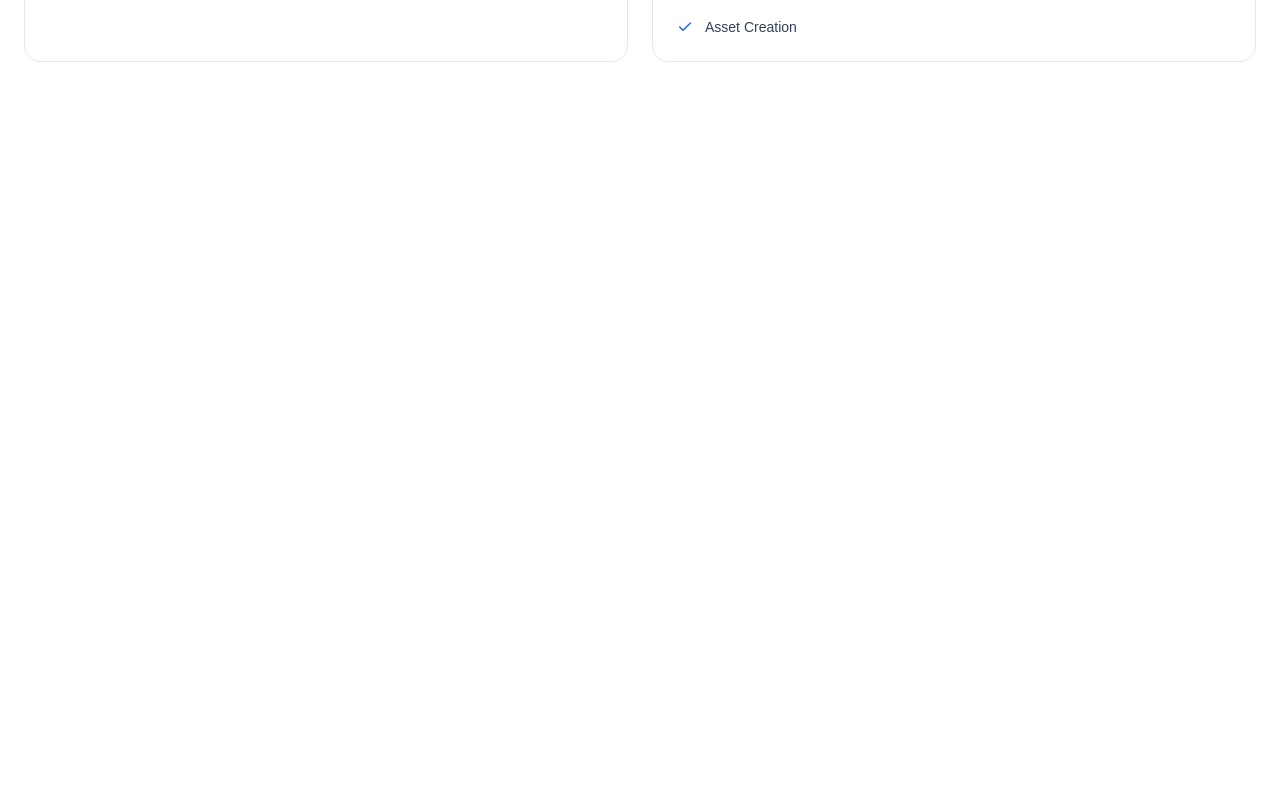
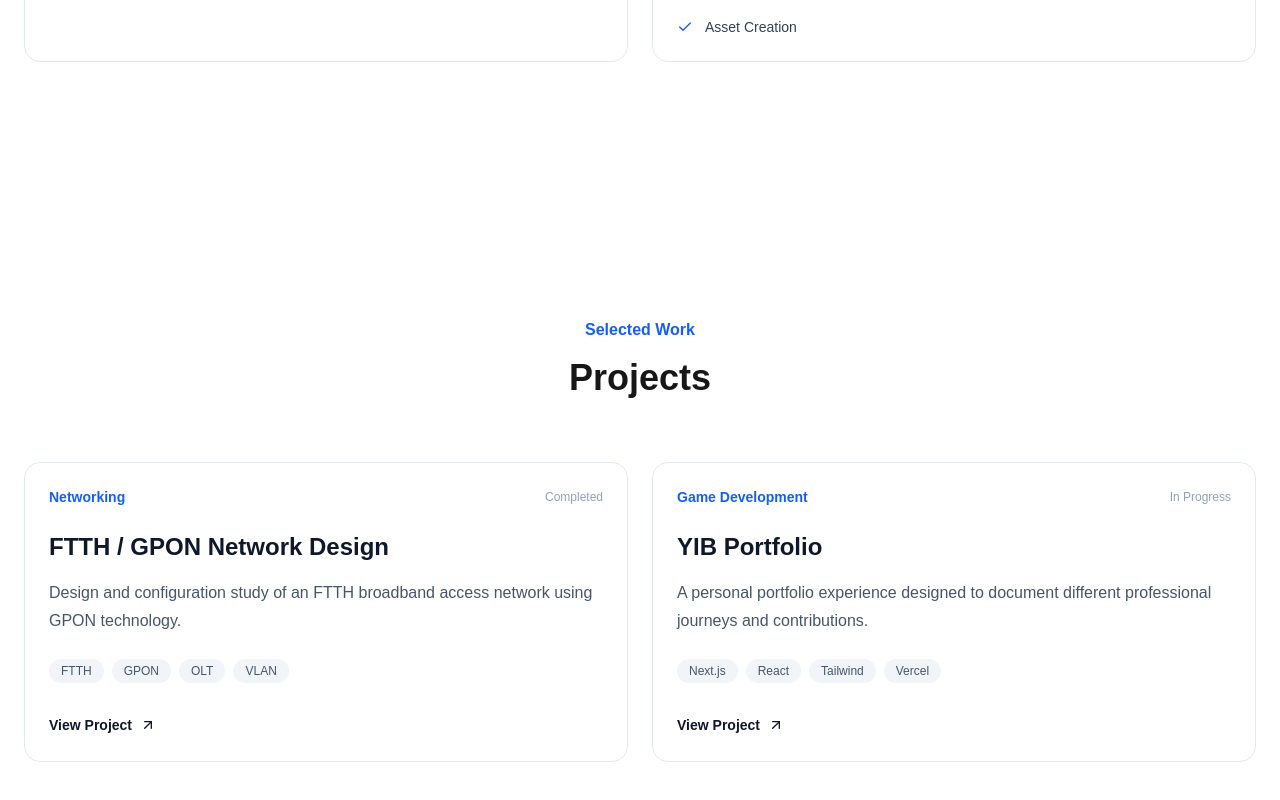
Before and after one commit to NeFoG28/yib-portofolio, a Next.js app: page / in a window 1280 px wide. Shown: the part 3792-4592 px from the top of the page. Before the commit the page ends 3982 px from the top, so only its background shows below. Built offline with nearby package versions, Linux system fonts and the light colour scheme.

Commit message:
feat(projects): add project showcase section

```diff
--- a/app/page.tsx
+++ b/app/page.tsx
@@ -4,6 +4,8 @@ import JourneySelector from "@/components/sections/JourneySelector";
 import About from "@/components/sections/About";
 import Eperience from "@/components/sections/Experience";
 import Skills from "@/components/sections/Skills";
+import Projects from "@/components/sections/Projects";
+
 
 export default function Home() {
   return (
@@ -16,6 +18,7 @@ export default function Home() {
         <About />
         <Eperience />
         <Skills />
+        <Projects />
       </main>
     </>
   );
--- /dev/null
+++ b/components/sections/Projects.tsx
@@ -0,0 +1,24 @@
+import Section from "@/components/ui/Section";
+import ProjectCard from "@/components/ui/ProjectCard";
+import { projects } from "@/data/projects";
+
+export default function Projects() {
+  return (
+    <Section
+      id="projects"
+      subtitle="Selected Work"
+      title="Projects"
+    >
+      <div className="grid gap-6 md:grid-cols-2">
+        {projects
+          .filter((project) => project.featured)
+          .map((project) => (
+            <ProjectCard
+              key={project.id}
+              project={project}
+            />
+          ))}
+      </div>
+    </Section>
+  );
+}
--- /dev/null
+++ b/components/ui/ProjectCard.tsx
@@ -0,0 +1,61 @@
+import Link from "next/link";
+import { ArrowUpRight } from "lucide-react";
+import { Project } from "@/data/projects";
+
+interface ProjectCardProps {
+  project: Project;
+}
+
+const categoryLabels = {
+  networking: "Networking",
+  qa: "Quality Assurance",
+  data: "Data",
+  game: "Game Development",
+};
+
+export default function ProjectCard({
+  project,
+}: ProjectCardProps) {
+  return (
+    <article className="group rounded-2xl border border-slate-200 bg-white p-6 transition-all duration-300 hover:-translate-y-1 hover:shadow-xl">
+
+      <div className="flex items-center justify-between gap-4">
+        <span className="text-sm font-semibold text-blue-600">
+          {categoryLabels[project.category]}
+        </span>
+
+        <span className="text-xs capitalize text-slate-400">
+          {project.status.replace("-", " ")}
+        </span>
+      </div>
+
+      <h3 className="mt-6 text-2xl font-bold text-slate-900">
+        {project.title}
+      </h3>
+
+      <p className="mt-4 leading-7 text-slate-600">
+        {project.description}
+      </p>
+
+      <div className="mt-6 flex flex-wrap gap-2">
+        {project.tags.map((tag) => (
+          <span
+            key={tag}
+            className="rounded-full bg-slate-100 px-3 py-1 text-xs font-medium text-slate-600"
+          >
+            {tag}
+          </span>
+        ))}
+      </div>
+
+      <Link
+        href={`/projects/${project.id}`}
+        className="mt-8 inline-flex items-center gap-2 text-sm font-semibold text-slate-900 transition group-hover:text-blue-600"
+      >
+        View Project
+        <ArrowUpRight className="h-4 w-4" />
+      </Link>
+
+    </article>
+  );
+}
--- /dev/null
+++ b/data/projects.ts
@@ -0,0 +1,43 @@
+export interface Project {
+  id: string;
+  title: string;
+  category: "networking" | "qa" | "data" | "game";
+  description: string;
+  tags: string[];
+  status: "completed" | "in-progress" | "concept";
+  featured?: boolean;
+}
+
+export const projects: Project[] = [
+  {
+    id: "ftth-gpon",
+    title: "FTTH / GPON Network Design",
+    category: "networking",
+    description:
+      "Design and configuration study of an FTTH broadband access network using GPON technology.",
+    tags: [
+      "FTTH",
+      "GPON",
+      "OLT",
+      "VLAN",
+    ],
+    status: "completed",
+    featured: true,
+  },
+
+  {
+    id: "yib-portfolio",
+    title: "YIB Portfolio",
+    category: "game",
+    description:
+      "A personal portfolio experience designed to document different professional journeys and contributions.",
+    tags: [
+      "Next.js",
+      "React",
+      "Tailwind",
+      "Vercel",
+    ],
+    status: "in-progress",
+    featured: true,
+  },
+];
```
